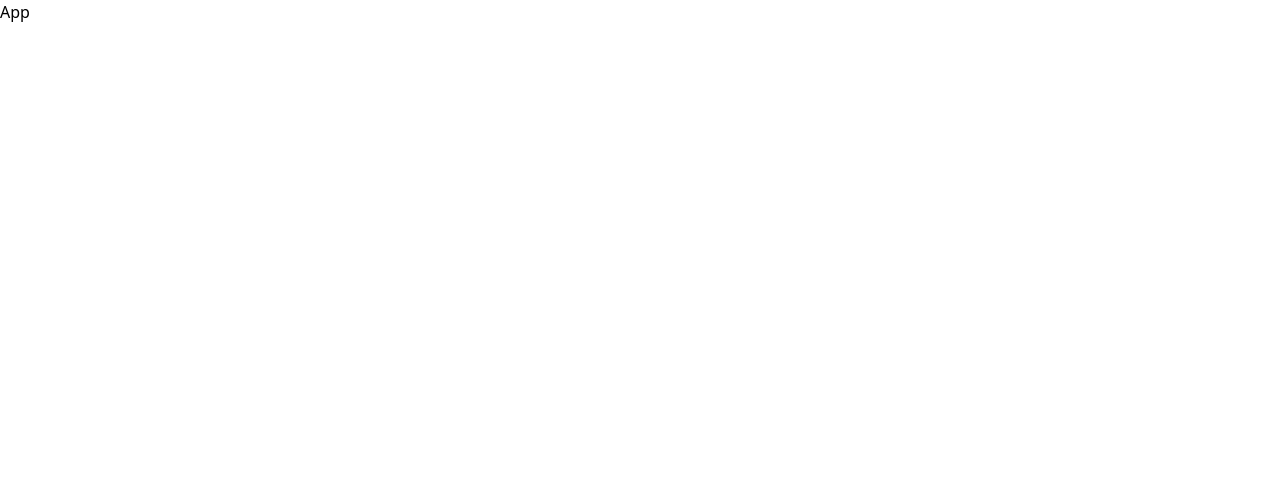
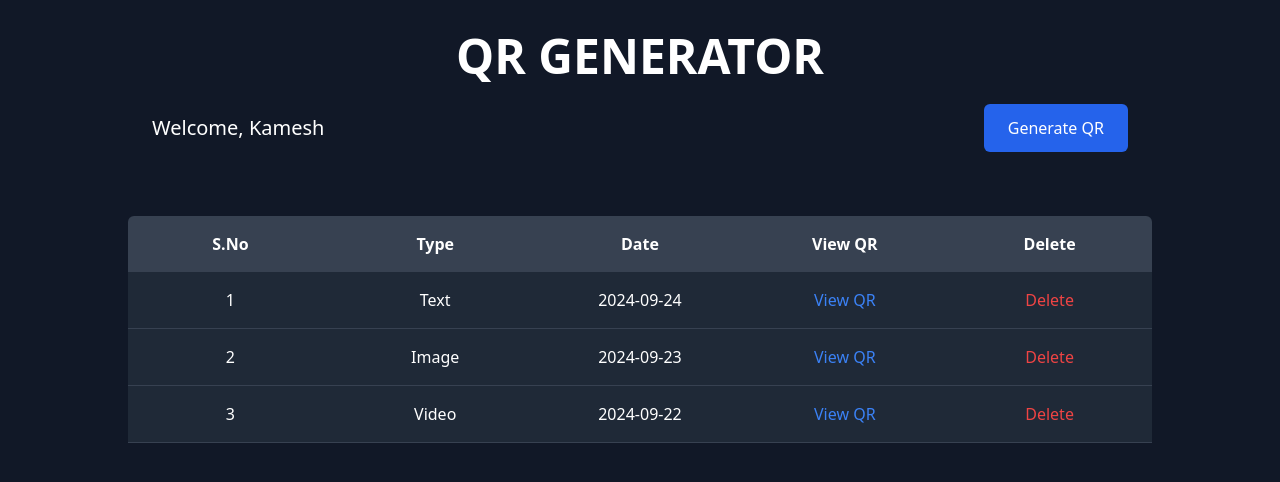
Before and after one commit to Kamesh0222/Mini-Project, a React (Vite) app: page / in a window 1280 px wide. Shown: the top 482 px of the page. Built offline with nearby package versions, Linux system fonts and the light colour scheme.

Commit message:
added the design

```diff
--- a/src/App.jsx
+++ b/src/App.jsx
@@ -1,7 +1,11 @@
+import Main from "./components/main";
+
 const App = () => {
   return (
-    <div>App</div>
-  )
-}
+    <div>
+      <Main />
+    </div>
+  );
+};
 
-export default App
+export default App;
--- /dev/null
+++ b/src/components/main.jsx
@@ -0,0 +1,67 @@
+import React, { useState } from "react";
+
+const Main = () => {
+  const username = "Kamesh";
+  const [qrData, setQrData] = useState([
+    { id: 1, type: "Text", date: "2024-09-24", qr: "QR1" },
+    { id: 2, type: "Image", date: "2024-09-23", qr: "QR2" },
+    { id: 3, type: "Video", date: "2024-09-22", qr: "QR3" },
+  ]);
+
+  const handleDelete = (id) => {
+    setQrData(qrData.filter((item) => item.id !== id));
+  };
+
+  return (
+    <div className="min-h-screen flex flex-col items-center bg-gray-900 text-white">
+      <div className="text-center py-8 w-full">
+        <h1 className="text-5xl font-bold">QR GENERATOR</h1>
+        <div className="flex justify-between mt-6 items-center max-w-5xl mx-auto w-full px-6">
+          <h2 className="text-xl">Welcome, {username}</h2>
+          <button className="px-6 py-3 bg-blue-600 text-white rounded-md hover:bg-blue-700">
+            Generate QR
+          </button>
+        </div>
+      </div>
+      <div className="w-full max-w-5xl mt-8">
+        <div className="grid grid-cols-5 bg-gray-700 font-bold text-center py-4 rounded-t-md">
+          <div>S.No</div>
+          <div>Type</div>
+          <div>Date</div>
+          <div>View QR</div>
+          <div>Delete</div>
+        </div>
+
+        {qrData.map((item, index) => (
+          <div
+            key={item.id}
+            className="grid grid-cols-5 bg-gray-800 border-b border-gray-700 py-4 text-center"
+          >
+            <div>{index + 1}</div>
+            <div>{item.type}</div>
+            <div>{item.date}</div>
+            <div>
+              <button className="text-blue-500 hover:underline">View QR</button>
+            </div>
+            <div>
+              <button
+                onClick={() => handleDelete(item.id)}
+                className="text-red-500 hover:underline"
+              >
+                Delete
+              </button>
+            </div>
+          </div>
+        ))}
+
+        {qrData.length === 0 && (
+          <div className="text-center mt-6 text-gray-400">
+            No QR codes generated yet.
+          </div>
+        )}
+      </div>
+    </div>
+  );
+};
+
+export default Main;
```
